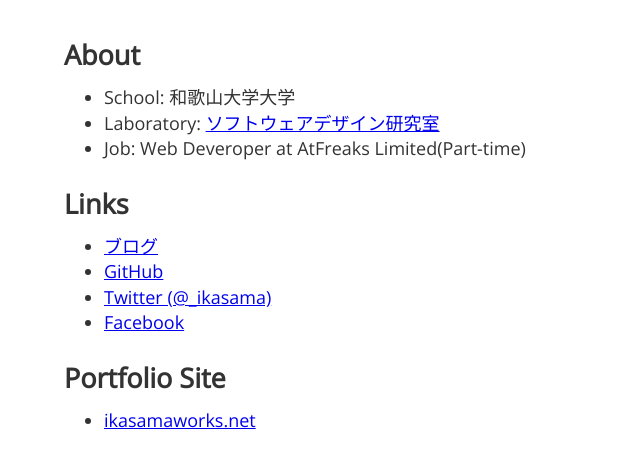
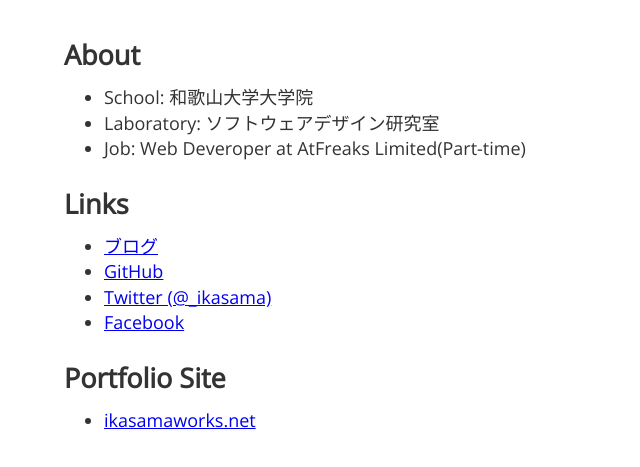
Before and after one commit to ikasama/ikasama.github.io, a website: page index.html in a window 1280 px wide. Shown: the part 83-550 px from the top of the page, without its empty margins (0-640 px from the left). Drawn offline with nearby package versions, Linux system fonts and the light colour scheme.

Commit message:
fix typo

```diff
--- a/index.html
+++ b/index.html
@@ -19,8 +19,8 @@
     <section>
       <h1>About</h1>
       <ul>
-        <li>School: 和歌山大学大学</li>
-        <li>Laboratory: <a href="http://sdlab.sys.wakayama-u.ac.jp/">ソフトウェアデザイン研究室</a></li>
+        <li>School: 和歌山大学大学院</li>
+        <li>Laboratory: ソフトウェアデザイン研究室</li>
         <li>Job: Web Deveroper at AtFreaks Limited(Part-time)</li>
       </ul>
     </section>
```
